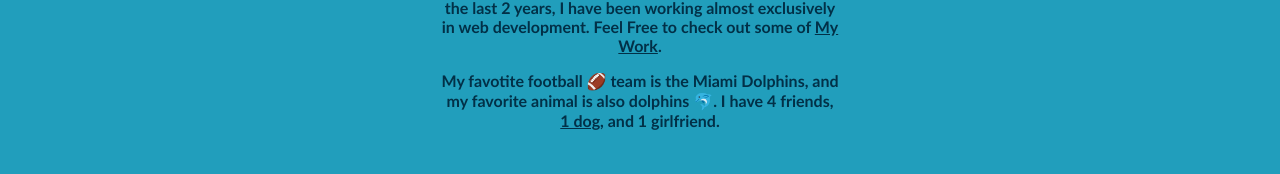
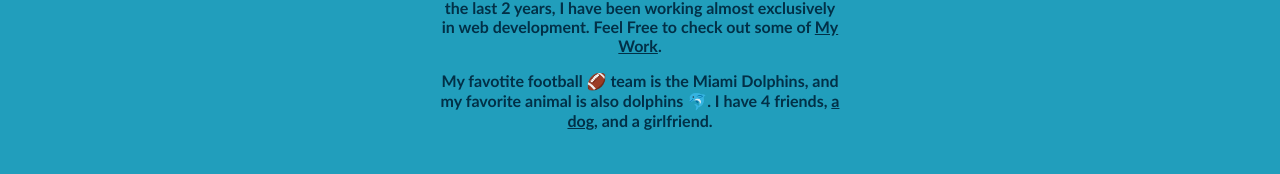
Before and after one commit to thetravisweber/travis.gg, a Vue app: page / in a window 1280 px wide. Shown: the part 715-889 px from the top of the page. Built offline with nearby package versions, Linux system fonts and the light colour scheme.

Commit message:
added a bit more to bio :wq ;

```diff
--- a/src/components/TravisBio.vue
+++ b/src/components/TravisBio.vue
@@ -15,7 +15,7 @@
       almost exclusively in web development. Feel Free to check out some of
       <router-link to="/work">My Work</router-link>.
     </p>
-    <p> My favotite football 🏈 team is the Miami Dolphins, and my favorite animal is also dolphins 🐬. I have 4 friends, <router-link to="/dog">1 dog</router-link>, and 1 girlfriend. </p>
+    <p> My favotite football 🏈 team is the Miami Dolphins, and my favorite animal is also dolphins 🐬. I have 4 friends, <router-link to="/dog">a dog</router-link>, and a girlfriend. </p>
   </div>
 </template>
 
```
